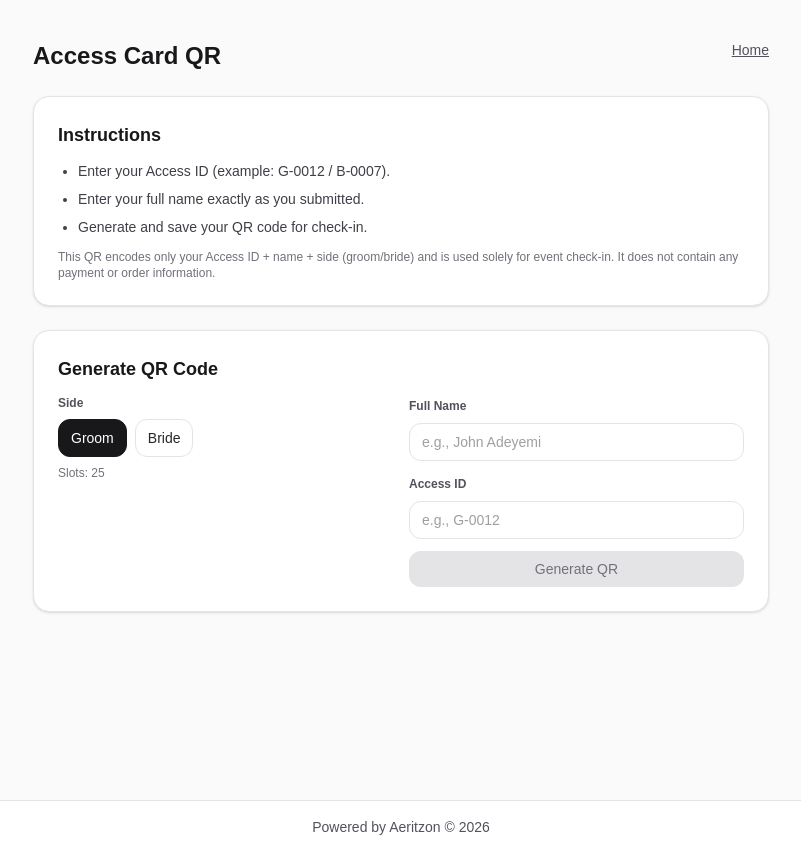
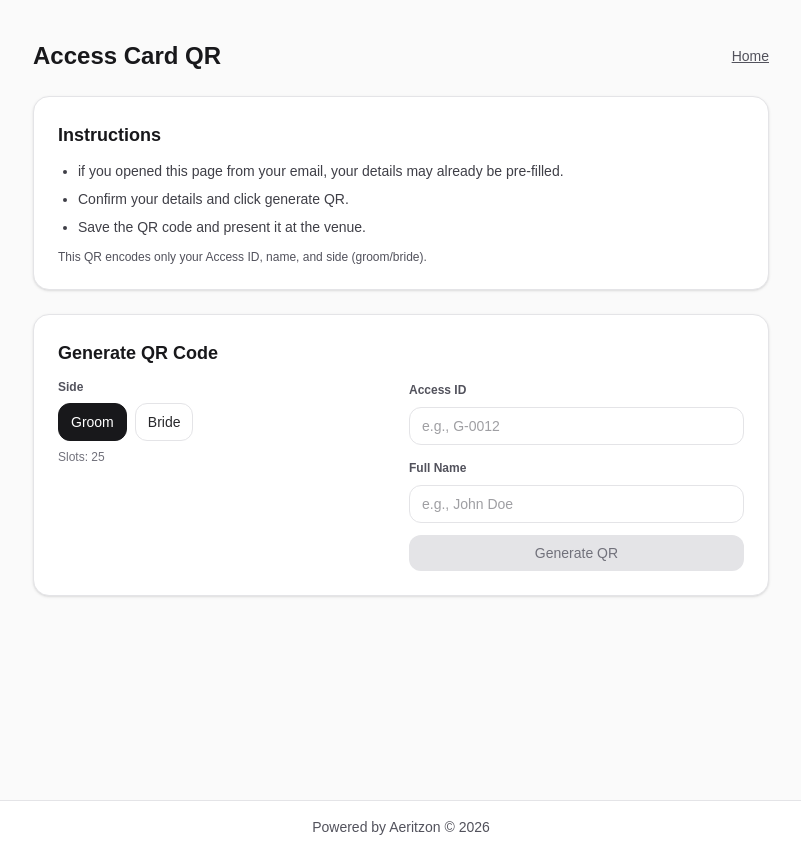
Before and after one commit to Aeritzon-Systems/OyinTope-2026, a Next.js app: page /access-card in a window 1280 px wide. Shown: the whole page, without its empty margins (239-1040 px from the left). Built offline with nearby package versions, Linux system fonts and the light colour scheme.

Commit message:
QR Code and Email implimented

```diff
--- a/src/app/access-card/page.tsx
+++ b/src/app/access-card/page.tsx
@@ -1,6 +1,7 @@
 "use client";
 
-import { useMemo, useState } from "react";
+import { useEffect, useMemo, useState } from "react";
+import { useSearchParams } from "next/navigation";
 import QRCode from "qrcode";
 import Container from "@/components/Container";
 import Card from "@/components/Card";
@@ -15,10 +16,30 @@ function buildPayload(args: { side: Side; accessId: string; name: string }) {
 }
 
 export default function AccessCardPage() {
+  const searchParams = useSearchParams();
+
   const [side, setSide] = useState<Side>("groom");
   const [accessId, setAccessId] = useState("");
   const [name, setName] = useState("");
   const [qrDataUrl, setQrDataUrl] = useState<string>("");
+
+  useEffect(() => {
+    const sideParam = searchParams.get("side");
+    const accessParam = searchParams.get("access");
+    const nameParam = searchParams.get("name");
+
+    if (sideParam === "groom" || sideParam === "bride") {
+      setSide(sideParam);
+    }
+
+    if (accessParam) {
+      setAccessId(accessParam);
+    }
+
+    if (nameParam) {
+      setName(nameParam);
+    }
+  }, [searchParams]);
 
   const canGenerate = useMemo(() => {
     return accessId.trim().length >= 3 && name.trim().length >= 2;
@@ -37,27 +58,22 @@ export default function AccessCardPage() {
   return (
     <Container>
       <div className="flex flex-col gap-6">
-        <div className="flex item-center justify-between">
+        <div className="flex items-center justify-between">
           <h1 className="text-2xl font-bold">Access Card QR</h1>
 
-          <Link
-            className="text-sm text-zinc-600 hover:text-zinc-900 underline"
-            href="/"
-          >
+          <Link className="text-sm text-zinc-600 hover:text-zinc-900 underline" href="/">
             Home
           </Link>
         </div>
 
         <Card title="Instructions">
           <ul className="list-disc pl-5 space-y-2">
-            <li>Enter your Access ID (example: G-0012 / B-0007).</li>
-            <li>Enter your full name exactly as you submitted.</li>
-            <li>Generate and save your QR code for check-in.</li>
+            <li>if you opened this page from your email, your details may already be pre-filled.</li>
+            <li>Confirm your details and click generate QR.</li>
+            <li>Save the QR code and present it at the venue.</li>
           </ul>
-          <p className="mt-3 text-xs text-zinc-500">
-            This QR encodes only your Access ID + name + side (groom/bride) and
-            is used solely for event check-in. It does not contain any payment
-            or order information.
+          <p className="mt-3 text-xs text-zinc-600">
+            This QR encodes only your Access ID, name, and side (groom/bride).
           </p>
         </Card>
 
@@ -76,6 +92,7 @@ export default function AccessCardPage() {
                 >
                   Groom
                 </button>
+
                 <button
                   onClick={() => setSide("bride")}
                   className={`rounded-xl px-3 py-2 text-sm border ${
@@ -89,34 +106,27 @@ export default function AccessCardPage() {
               </div>
 
               <p className="mt-2 text-xs text-zinc-500">
-                Slots:{" "}
-                {side === "groom"
-                  ? weddingConfig.forms.groomSlots
-                  : weddingConfig.forms.brideSlots}
+                Slots: {side === "groom" ? weddingConfig.forms.groomSlots : weddingConfig.forms.brideSlots}
               </p>
             </div>
 
             <div className="grid gap-3">
               <div>
-                <label className="text-xs font-semibold text-zinc-600">
-                  Full Name
-                </label>
+                <label className="text-xs font-semibold text-zinc-600">Access ID</label>
                 <input
-                  value={name}
-                  onChange={(e) => setName(e.target.value)}
-                  placeholder="e.g., John Adeyemi"
+                  value={accessId}
+                  onChange={(e) => setAccessId(e.target.value)}
+                  placeholder={side === "groom" ? "e.g., G-0012" : "e.g., B-0005"}
                   className="mt-2 w-full rounded-xl border border-zinc-200 bg-white px-3 py-2 text-sm outline-none focus:border-zinc-400"
                 />
               </div>
 
               <div>
-                <label className="text-xs font-semibold text-zinc-600">
-                  Access ID
-                </label>
+                <label className="text-xs font-semibold text-zinc-600"> Full Name </label>
                 <input
-                  value={accessId}
-                  onChange={(e) => setAccessId(e.target.value)}
-                  placeholder="e.g., G-0012"
+                  value={name}
+                  onChange={(e) => setName(e.target.value)}
+                  placeholder="e.g., John Doe"
                   className="mt-2 w-full rounded-xl border border-zinc-200 bg-white px-3 py-2 text-sm outline-none focus:border-zinc-400"
                 />
               </div>
@@ -126,7 +136,7 @@ export default function AccessCardPage() {
                 disabled={!canGenerate}
                 className={`rounded-xl px-4 py-2 text-sm font-medium transition ${
                   canGenerate
-                    ? "bg-zinc-900 text-white hover:bg-zinc-800 active:bg-zinc-800"
+                    ? "bg-primary text-white hover:bg-primary-dark active:bg-primary-dark"
                     : "bg-zinc-200 text-zinc-500 cursor-not-allowed"
                 }`}
               >
@@ -145,7 +155,7 @@ export default function AccessCardPage() {
                 height={320}
                 className="mt-4 w-full max-w-[320px] rounded-xl border border-zinc-200 bg-white p-3"
               />
-              <p className="mt-3 text-xs text-zinc-600">Tip: Save the image.</p>
+              <p className="mt-3 text-xs text-zinc-600">Save this QR code and present it at the event entrance.</p>
             </div>
           )}
         </Card>
```
